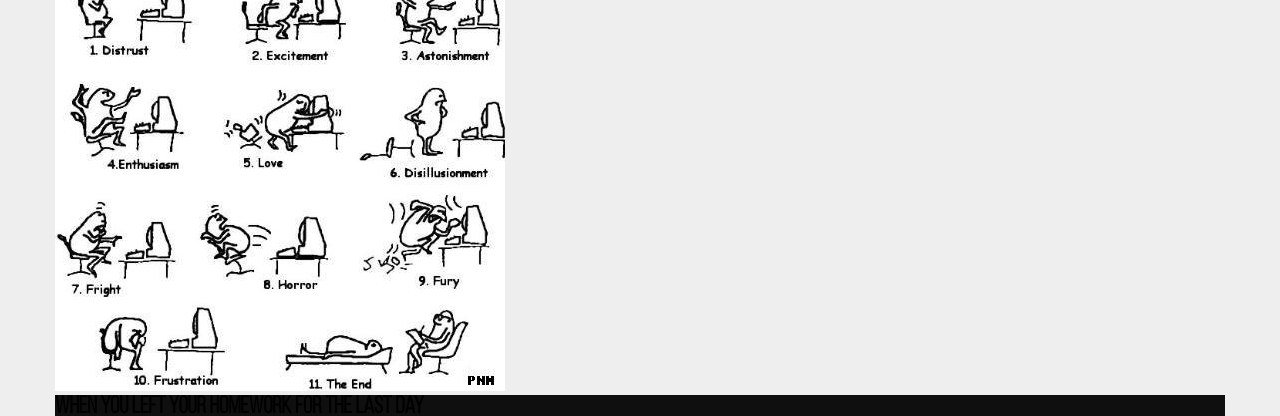
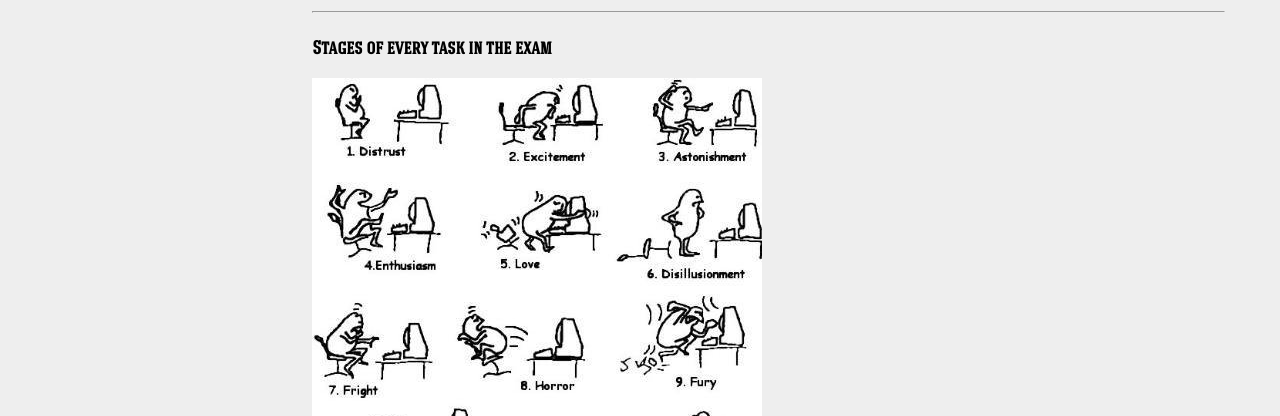
Before and after one commit to rozay/WebFundamentals-HTML-CSS-Teamwork, a PHP site: page /gallery.php in a window 1280 px wide. Shown: the part 717-1133 px from the top of the page. Run offline with PHP 8.4, Linux system fonts and the light colour scheme.

Commit message:
Added styles-gallery.css. Added class "header" to each .php webpage header

```diff
--- a/php template/about.php
+++ b/php template/about.php
@@ -10,7 +10,7 @@
     <script type="text/javascript" src="js/global.js"></script>
 </head>
 <body>
-<header>
+<header class="header">
     <?php include 'templates/header.php'; ?>
 </header>
 <main>
--- a/php template/gallery.php
+++ b/php template/gallery.php
@@ -5,124 +5,155 @@
     <meta name="viewport" content="width=device-width, initial-scale=1" />
     <title>Галерия</title>
     <link type="text/css" href="styles/style.css" rel="stylesheet"/>
+    <link type="text/css" href="styles/styles-gallery.css" rel="stylesheet"/>
     <script type="text/javascript" src="js/jquery.js"></script>
     <script type="text/javascript" src="js/global.js"></script>
+
 </head>
 <body>
-<header>
+<header class="header">
     <?php include 'templates/header.php'; ?>
 </header>
 <main>
     <div id="main-wrapper">
+        <section>
             <h1>Галерия</h1>
+            <hr>
             <article>
                 <header><h2>Fixing a bug</h2></header>
                 <div><img class="freezeframe" src="resources/images/bugFixing.gif"></div>
             </article>
+            <hr>
             <article>
                 <header><h2>Stages of every task in the exam</h2></header>
                 <div><img class="freezeframe" src="resources/images/stagesOfEveryTask.jpg"></div>
             </article>
+            <hr>
             <article>
                 <header><h2>When you left your homework for the last day</h2></header>
                 <div><img class="freezeframe" src="resources/images/Deathline.gif"></div>
             </article>
+            <hr>
             <article>
                 <header><h2>Endless loop</h2></header>
                 <div><img class="freezeframe" src="resources/images/endlessLoop.gif"></div>
             </article>
+            <hr>
             <article>
                 <header><h2>When something I expected to fail works</h2></header>
                 <div><img class="freezeframe" src="resources/images/whenSmthIexpectedToFailWorks.gif"></div>
             </article>
+            <hr>
             <article>
                 <header><h2>First day in SoftUni be like..</h2></header>
                 <div><img class="freezeframe" src="resources/images/firstDayInSoftUni.gif"></div>
             </article>
+            <hr>
             <article>
                 <header><h2>Forgot the "break" in a loop</h2></header>
                 <div><img class="freezeframe" src="resources/images/forgotTheBreakInMyLoop.gif"></div>
             </article>
+            <hr>
             <article>
                 <header><h2>Letting someone in my code:</h2></header>
                 <div><img class="freezeframe" src="resources/images/fuck.gif"></div>
             </article>
+            <hr>
             <article>
                 <header><h2>Looking at my first projects as a programmer</h2></header>
                 <div><img class="freezeframe" src="resources/images/LookingAtOldProject.gif"></div>
             </article>
+            <hr>
             <article>
                 <header><h2>Realizing the boss is not joking about what we should do</h2></header>
                 <div><img class="freezeframe" src="resources/images/realizingTheBossIsNotJokingAboutWhatToDo.gif"></div>
             </article>
+            <hr>
             <article>
                 <header><h2>Security problems</h2></header>
                 <div><img class="freezeframe" src="resources/images/security.gif"></div>
             </article>
+            <hr>
             <article>
                 <header><h2>Senior developer..</h2></header>
                 <div><img class="freezeframe" src="resources/images/seniorDeveloper.gif"></div>
             </article>
+            <hr>
             <article>
                 <header><h2>Finding out what is snippet</h2></header>
                 <div><img class="freezeframe" src="resources/images/snippetsForFirstTime.gif"></div>
             </article>
+            <hr>
             <article>
                 <header><h2>Reading the tasks at the exam</h2></header>
                 <div><img class="freezeframe" src="resources/images/readingExamProblems.gif"></div>
             </article>
+            <hr>
             <article>
                 <header><h2>Nothing can scatter me while I study for the exam</h2></header>
                 <div><img class="freezeframe" src="resources/images/studyForExam.gif"></div>
             </article>
+            <hr>
             <article>
                 <header><h2>Uncaught exeption</h2></header>
                 <div><img class="freezeframe" src="resources/images/uncaughtExeption.gif"></div>
             </article>
+            <hr>
             <article>
                 <header><h2>Knowing that I have bug in my code</h2></header>
                 <div><img class="freezeframe" src="resources/images/unexpectetErrorFlag.gif"></div>
             </article>
+            <hr>
             <article>
                 <header><h2>First submit in judge at the exam always like..</h2></header>
                 <div><img class="freezeframe" src="resources/images/firstTryInJudge.gif"></div>
             </article>
+            <hr>
             <article>
                 <header><h2>After reading what am I supposed to do</h2></header>
                 <div><img class="freezeframe" src="resources/images/what.gif"></div>
             </article>
+            <hr>
             <article>
                 <header><h2>When bug becomes feature</h2></header>
                 <div><img class="freezeframe" src="resources/images/whenBugBecomesFeature.gif"></div>
             </article>
+            <hr>
             <article>
                 <header><h2>When colleague makes update on my code</h2></header>
                 <div><img class="freezeframe" src="resources/images/whenCollegeMakesUpdateOnMyCode.gif"></div>
             </article>
+            <hr>
             <article>
                 <header><h2>"Do you want Internet Explorer to be your default browser?"</h2></header>
                 <div><img class="freezeframe" src="resources/images/WhenIEasks.gif"></div>
             </article>
+            <hr>
             <article>
                 <header><h2>When I missclick the taskbar and Photoshop starts to load</h2></header>
                 <div><img class="freezeframe" src="resources/images/whenImisclickTheTaskbarAndPhotoshopStartsToLoad.gif"></div>
             </article>
+            <hr>
             <article>
                 <header><h2>When I compile my code for the first time</h2></header>
                 <div><img class="freezeframe" src="resources/images/whenMyCodeCompilesOnFirstTime.gif"></div>
             </article>
+            <hr>
             <article>
                 <header><h2>When SoftUni gives us a present</h2></header>
                 <div><img class="freezeframe" src="resources/images/WhenSoftUniGaveUsPresents.gif"></div>
             </article>
+            <hr>
             <article>
                 <header><h2>Asking who will defend the project, everyone be like..</h2></header>
                 <div><img class="freezeframe" src="resources/images/whoWillDefTheProject.gif"></div>
             </article>
+            <hr>
             <article>
                 <header><h2>Software product</h2></header>
                 <div><img class="freezeframe" src="resources/images/softwareProduct.jpg"></div>
             </article>
+        </section>
     </div>
 </main>
 <footer>
--- a/php template/guide.php
+++ b/php template/guide.php
@@ -10,7 +10,7 @@
     <script type="text/javascript" src="js/global.js"></script>
 </head>
 <body>
-<header>
+<header class="header">
     <?php include 'templates/header.php'; ?>
 </header>
 <main>
--- a/php template/index.php
+++ b/php template/index.php
@@ -10,7 +10,7 @@
     <script type="text/javascript" src="js/global.js"></script>
 </head>
 <body>
-<header>
+<header class="header">
     <?php include 'templates/header.php'; ?>
 </header>
 <main>
--- a/php template/jokes.php
+++ b/php template/jokes.php
@@ -10,7 +10,7 @@
     <script type="text/javascript" src="js/global.js"></script>
 </head>
 <body>
-<header>
+<header class="header">
     <?php include 'templates/header.php'; ?>
 </header>
 <main>
--- a/php template/styles/style.css
+++ b/php template/styles/style.css
@@ -23,7 +23,7 @@ body {
 
 /*--- 1. Header---*/
 
-header {
+#header {
     overflow: auto;
     /*background: #1D1D1D;*/
     background: #0f0f0f;
--- /dev/null
+++ b/php template/styles/styles-gallery.css
@@ -0,0 +1,22 @@
+article {
+    overflow: auto;
+}
+header {
+    background: #eeeeee;
+}
+h2 {
+    display: block;
+    font-size: 1.17em;
+    font-weight: bold;
+    -webkit-margin-before: 1em;
+    -webkit-margin-after: 1em;
+    -webkit-margin-start: 0px;
+    -webkit-margin-end: 0px;
+}
+section {
+    width: 78%;
+    float: right;
+}
+section h1 {
+    font-size: 2em;
+}
```
Lines whose indentation alone changed are shown as unchanged.
